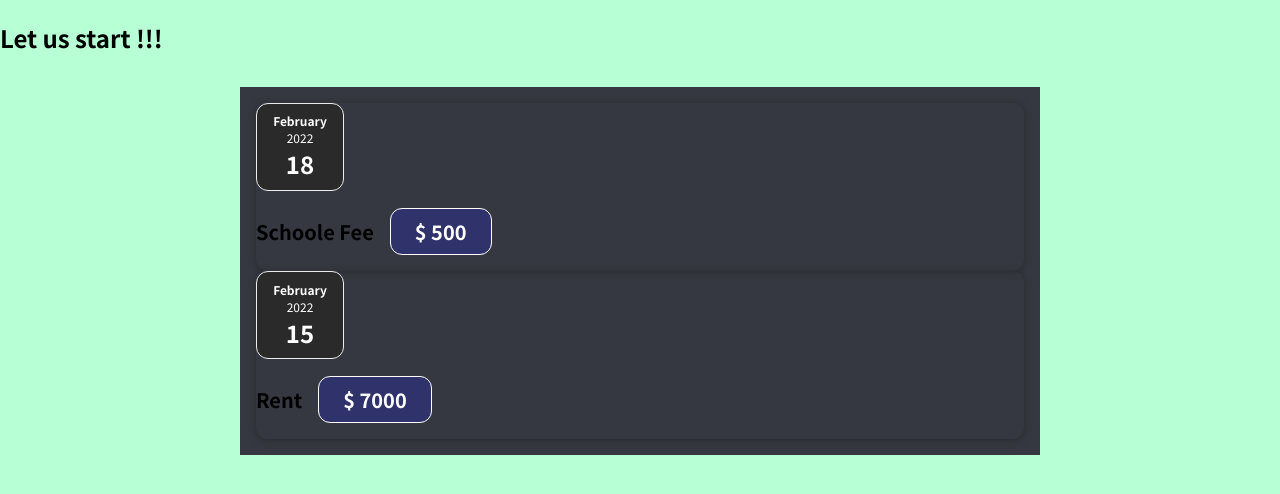
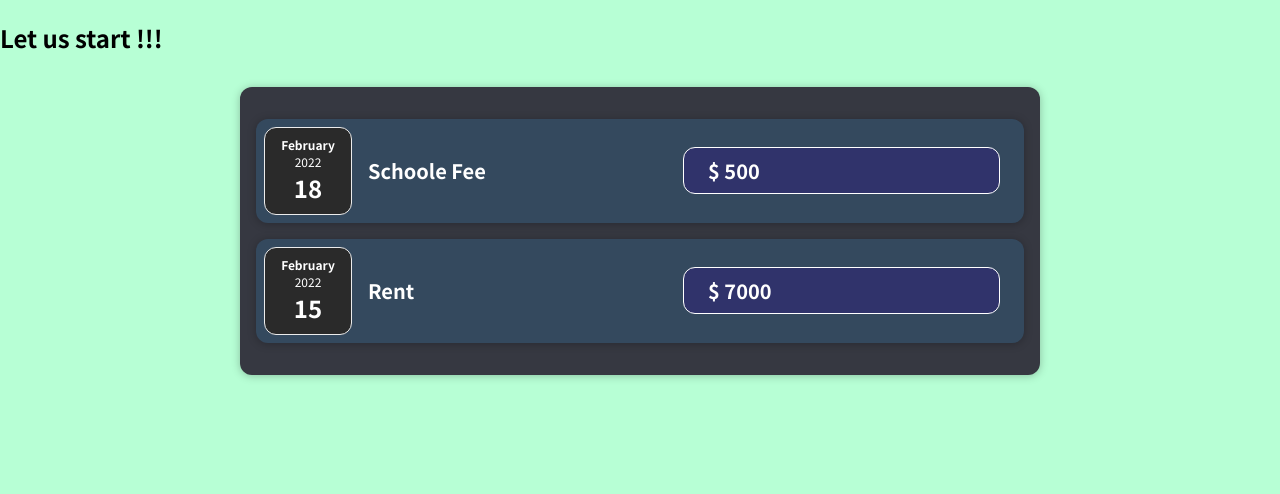
Before and after one commit to simplyatul/react-app, a React (Create React App) app: page / in a window 1280 px wide. Shown: the top 494 px of the page. Built offline with nearby package versions, Linux system fonts and the light colour scheme.

Commit message:
nested component done

```diff
--- a/src/components/Card.js
+++ b/src/components/Card.js
@@ -1,7 +1,8 @@
 import "./Card.css";
 
 function Card(props) {
-  return <div className="card"> {props.children} </div>;
+  const classes = "card " + props.className;
+  return <div className={classes}> {props.children} </div>;
 }
 
 export default Card;
--- a/src/components/Expenses.js
+++ b/src/components/Expenses.js
@@ -1,9 +1,10 @@
 import "./Expenses.css";
 import ExpenseItem from "./ExpenseItem";
+import Card from "./Card";
 
 function Expenses(props) {
   return (
-    <div className="expenses">
+    <Card className="expenses">
       <ExpenseItem
         date={props.item[0].date}
         title={props.item[0].title}
@@ -15,7 +16,7 @@
         title={props.item[1].title}
         amount={props.item[1].amount}
       />
-    </div>
+    </Card>
   );
 }
 
```
